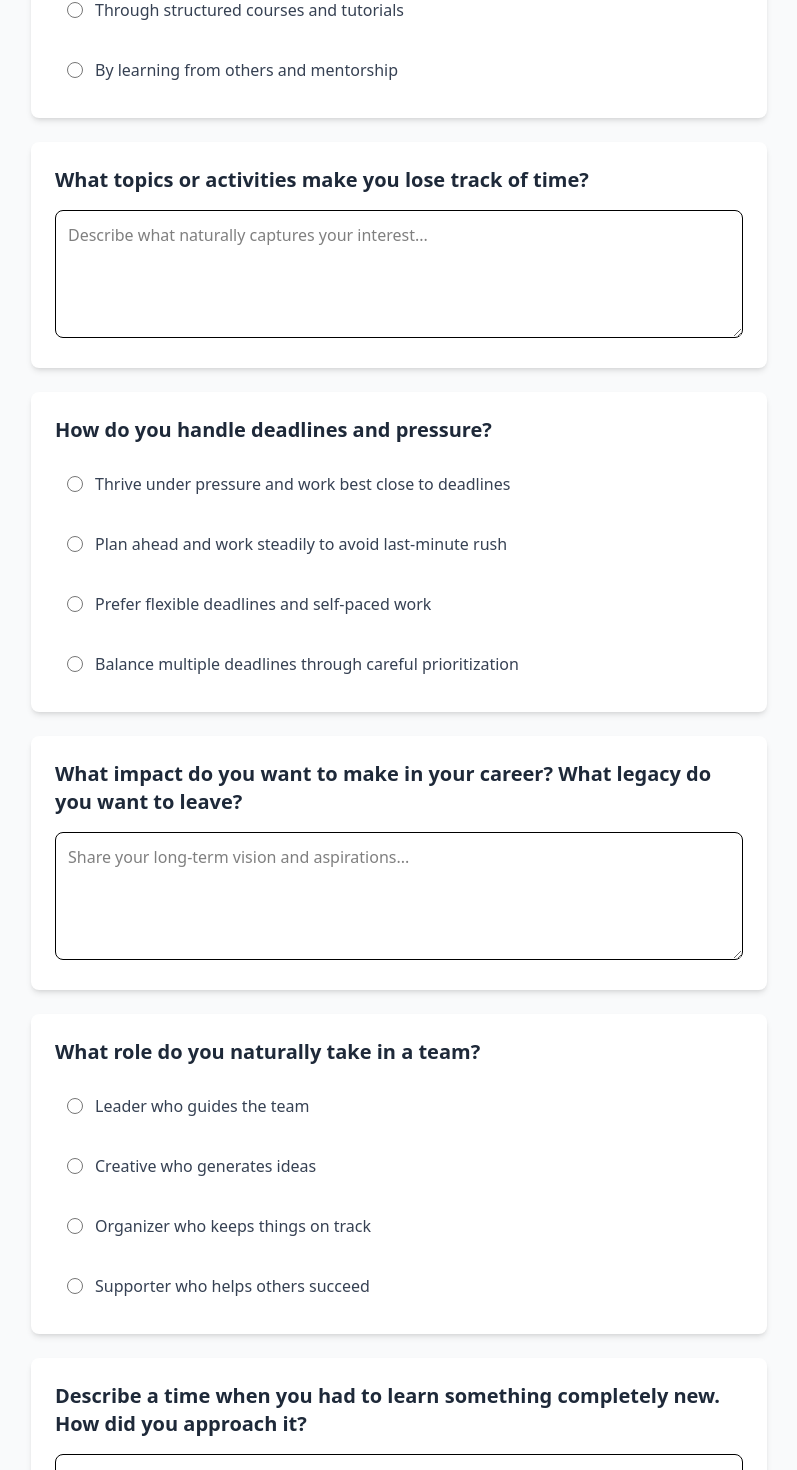
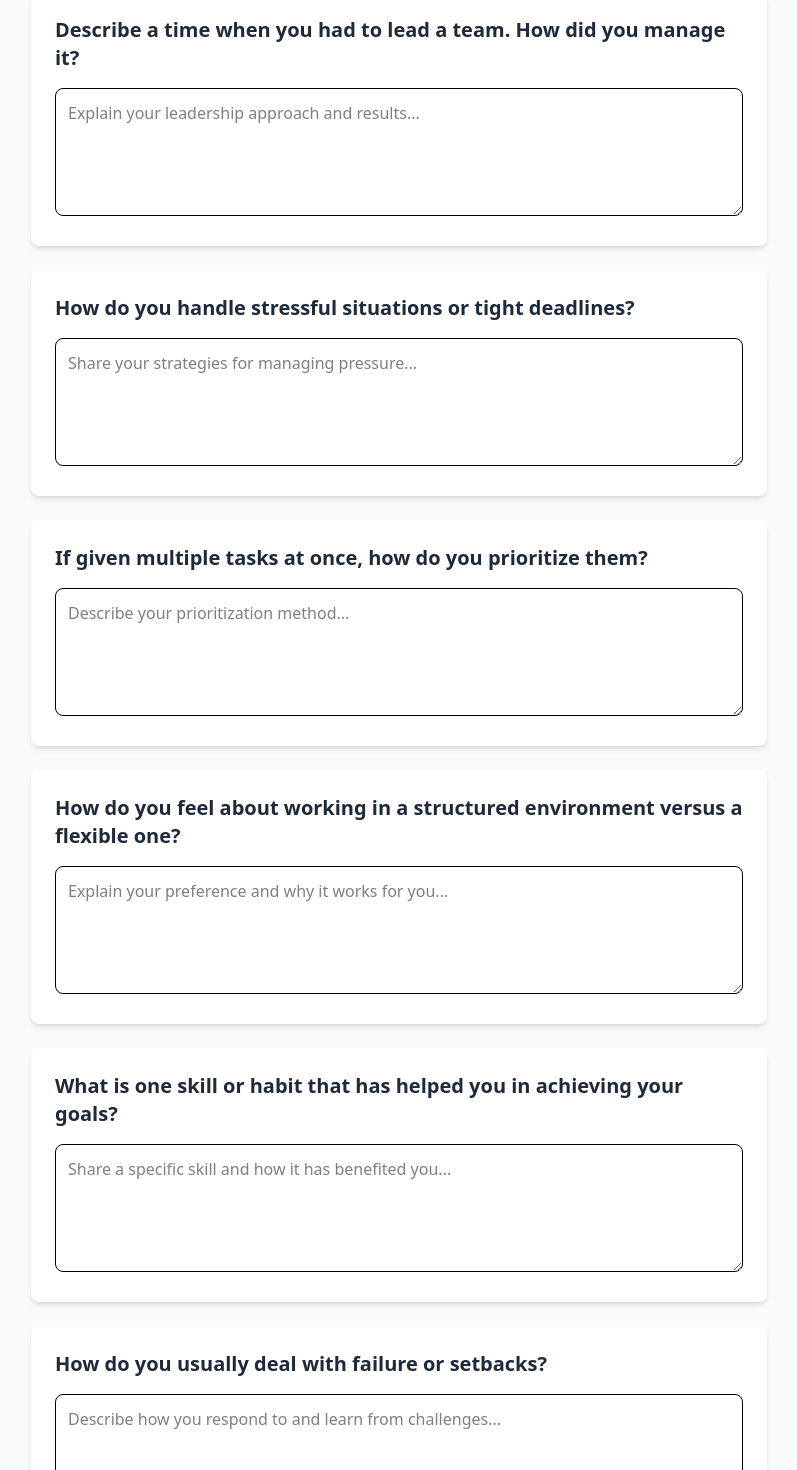
Before and after one commit to HerambInamke/WCEHackathon2025_Thunderbolt, a React (Vite) app in the folder client/: page /test in a window 1280 px wide. Shown: the part 1152-2622 px from the top of the page, without its empty margins (241-1038 px from the left). Built offline with nearby package versions, Linux system fonts and the light colour scheme; no server answers; sample sign-in values are in the browser's storage.

Commit message:
Update questions.js

```diff
--- a/client/src/data/questions.js
+++ b/client/src/data/questions.js
@@ -2,121 +2,146 @@ export const questions = [
   {
     id: 1,
     type: "text",
-    question: "Describe your ideal work environment and culture. What aspects are most important to you?",
-    placeholder: "Consider factors like team size, work-life balance, collaboration style..."
+    question: "Describe a situation where you had to make a difficult decision. How did you handle it?",
+    placeholder: "Share your decision-making process and the outcome..."
   },
   {
     id: 2,
     type: "text",
-    question: "What are your top three achievements so far? These can be academic, personal, or work-related.",
-    placeholder: "Share specific examples and what made them meaningful to you..."
+    question: "How do you usually approach solving a complex problem?",
+    placeholder: "Explain your problem-solving methodology..."
   },
   {
     id: 3,
     type: "text",
-    question: "Describe a challenging problem you've solved. How did you approach it?",
-    placeholder: "Explain your problem-solving process..."
+    question: "What motivates you to take on challenging tasks?",
+    placeholder: "Describe what drives you to tackle difficult challenges..."
   },
   {
     id: 4,
-    type: "choice",
-    question: "How do you prefer to learn new skills?",
-    options: [
-      { id: "a", text: "Through hands-on practice and experimentation" },
-      { id: "b", text: "By reading and researching thoroughly" },
-      { id: "c", text: "Through structured courses and tutorials" },
-      { id: "d", text: "By learning from others and mentorship" }
-    ]
+    type: "text",
+    question: "How do you react when someone disagrees with your opinion?",
+    placeholder: "Share how you handle different viewpoints..."
   },
   {
     id: 5,
     type: "text",
-    question: "What topics or activities make you lose track of time?",
-    placeholder: "Describe what naturally captures your interest..."
+    question: "Describe a time when you had to lead a team. How did you manage it?",
+    placeholder: "Explain your leadership approach and results..."
   },
   {
     id: 6,
-    type: "choice",
-    question: "How do you handle deadlines and pressure?",
-    options: [
-      { id: "a", text: "Thrive under pressure and work best close to deadlines" },
-      { id: "b", text: "Plan ahead and work steadily to avoid last-minute rush" },
-      { id: "c", text: "Prefer flexible deadlines and self-paced work" },
-      { id: "d", text: "Balance multiple deadlines through careful prioritization" }
-    ]
+    type: "text",
+    question: "How do you handle stressful situations or tight deadlines?",
+    placeholder: "Share your strategies for managing pressure..."
   },
   {
     id: 7,
     type: "text",
-    question: "What impact do you want to make in your career? What legacy do you want to leave?",
-    placeholder: "Share your long-term vision and aspirations..."
+    question: "If given multiple tasks at once, how do you prioritize them?",
+    placeholder: "Describe your prioritization method..."
   },
   {
     id: 8,
-    type: "choice",
-    question: "What role do you naturally take in a team?",
-    options: [
-      { id: "a", text: "Leader who guides the team" },
-      { id: "b", text: "Creative who generates ideas" },
-      { id: "c", text: "Organizer who keeps things on track" },
-      { id: "d", text: "Supporter who helps others succeed" }
-    ]
+    type: "text",
+    question: "How do you feel about working in a structured environment versus a flexible one?",
+    placeholder: "Explain your preference and why it works for you..."
   },
   {
     id: 9,
     type: "text",
-    question: "Describe a time when you had to learn something completely new. How did you approach it?",
-    placeholder: "Share your learning process and strategies..."
+    question: "What is one skill or habit that has helped you in achieving your goals?",
+    placeholder: "Share a specific skill and how it has benefited you..."
   },
   {
     id: 10,
-    type: "choice",
-    question: "How important is creativity in your ideal career?",
-    options: [
-      { id: "a", text: "Essential - I need to create and innovate" },
-      { id: "b", text: "Important but balanced with structure" },
-      { id: "c", text: "Prefer following established processes" },
-      { id: "d", text: "Depends on the specific situation" }
-    ]
+    type: "text",
+    question: "How do you usually deal with failure or setbacks?",
+    placeholder: "Describe how you respond to and learn from challenges..."
   },
   {
     id: 11,
     type: "text",
-    question: "What are your strongest technical or practical skills? How did you develop them?",
-    placeholder: "List specific skills and your learning journey..."
+    question: "How comfortable are you with learning new technologies or adapting to changes?",
+    placeholder: "Explain your approach to learning and adaptation..."
   },
   {
     id: 12,
-    type: "choice",
-    question: "How do you prefer to communicate at work?",
-    options: [
-      { id: "a", text: "Written communication (email, messages)" },
-      { id: "b", text: "Verbal communication (meetings, calls)" },
-      { id: "c", text: "Visual communication (diagrams, presentations)" },
-      { id: "d", text: "Mix of different communication styles" }
-    ]
+    type: "text",
+    question: "Describe an instance where you helped someone without expecting anything in return.",
+    placeholder: "Share a specific example of your altruistic behavior..."
   },
   {
     id: 13,
     type: "text",
-    question: "What challenges or problems in the world interest you most? Why?",
-    placeholder: "Describe issues you're passionate about solving..."
+    question: "Do you prefer working independently or as part of a team? Why?",
+    placeholder: "Explain your preference and reasoning..."
   },
   {
     id: 14,
-    type: "choice",
-    question: "How do you approach decision-making?",
-    options: [
-      { id: "a", text: "Analytical and data-driven" },
-      { id: "b", text: "Intuitive and experience-based" },
-      { id: "c", text: "Collaborative and consensus-seeking" },
-      { id: "d", text: "Quick and decisive" }
-    ]
+    type: "text",
+    question: "How do you handle criticism or negative feedback?",
+    placeholder: "Share how you process and respond to criticism..."
   },
   {
     id: 15,
     type: "text",
-    question: "What kind of projects or assignments have you found most fulfilling? Why?",
-    placeholder: "Describe specific examples and what made them meaningful..."
+    question: "What kind of work environment do you find most fulfilling?",
+    placeholder: "Describe your ideal workplace conditions..."
+  },
+  {
+    id: 16,
+    type: "choice",
+    question: "When working in a team, what role do you usually take?",
+    options: [
+      { id: "a", text: "Leader" },
+      { id: "b", text: "Strategist" },
+      { id: "c", text: "Supporter" },
+      { id: "d", text: "Executor" }
+    ]
+  },
+  {
+    id: 17,
+    type: "choice",
+    question: "When faced with a challenging situation, what do you do first?",
+    options: [
+      { id: "a", text: "Analyze all possible outcomes" },
+      { id: "b", text: "Seek advice from others" },
+      { id: "c", text: "Take quick action based on intuition" },
+      { id: "d", text: "Avoid making a hasty decision" }
+    ]
+  },
+  {
+    id: 18,
+    type: "choice",
+    question: "How do you react when given a long-term project with no immediate deadlines?",
+    options: [
+      { id: "a", text: "Start planning and setting personal milestones" },
+      { id: "b", text: "Work consistently over time" },
+      { id: "c", text: "Wait until the deadline approaches to begin" },
+      { id: "d", text: "Feel overwhelmed and unsure where to start" }
+    ]
+  },
+  {
+    id: 19,
+    type: "choice",
+    question: "What best describes your learning style?",
+    options: [
+      { id: "a", text: "Hands-on experience" },
+      { id: "b", text: "Reading and research" },
+      { id: "c", text: "Group discussions and brainstorming" },
+      { id: "d", text: "Step-by-step instructions" }
+    ]
+  },
+  {
+    id: 20,
+    type: "choice",
+    question: "How do you handle conflict in a team setting?",
+    options: [
+      { id: "a", text: "Mediate and find a middle ground" },
+      { id: "b", text: "Stand firm on your opinion" },
+      { id: "c", text: "Avoid the conflict altogether" },
+      { id: "d", text: "Let someone else handle it" }
+    ]
   }
 ];
```
